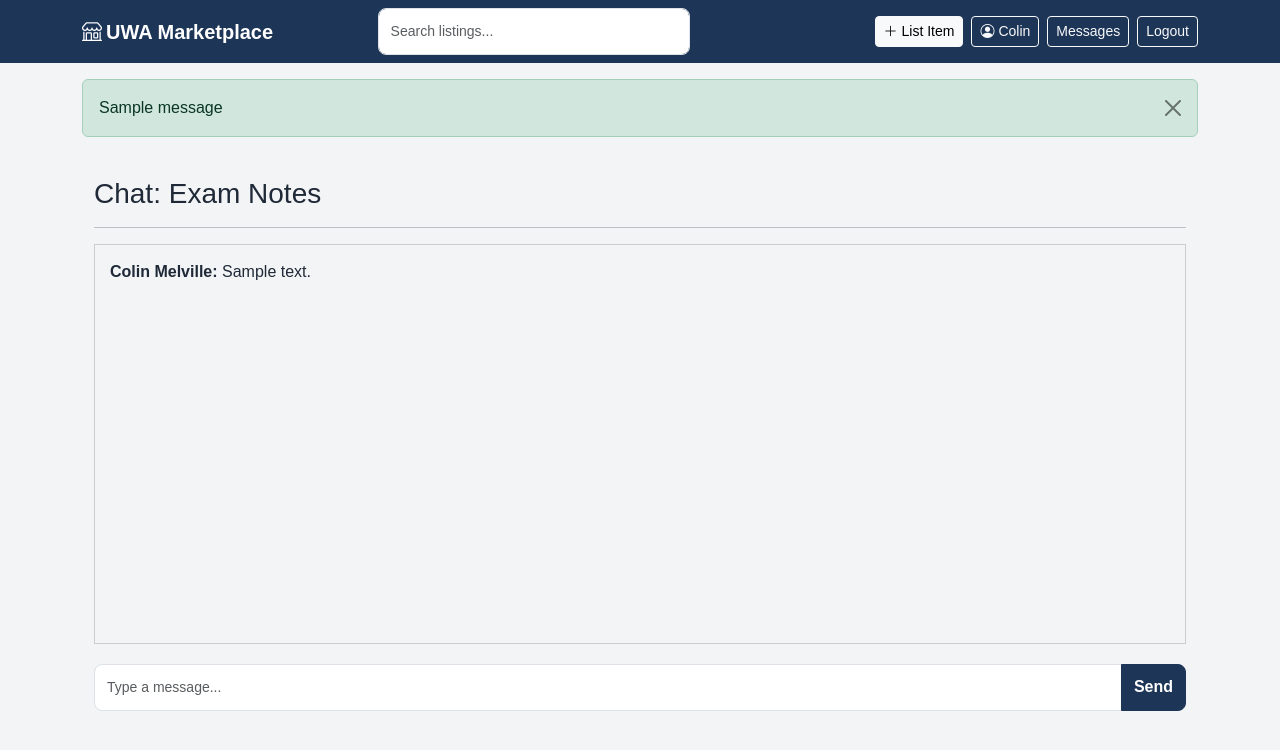
After one commit to joakee/cits3403-project, a Flask app: page /chat/1 in a window 1280 px wide. The commit adds this page. Shown: the top 750 px of the page. Run offline with Flask 3, Linux system fonts and the light colour scheme; a user stored in the database is signed in; tables that the repository leaves empty hold one stand-in row (values such as "Sample post"); one stand-in notice (Sample message) is shown; some libraries are stand-ins or nearby versions.

Commit message:
basic messaging functionality

```diff
--- a/app/__init__.py
+++ b/app/__init__.py
@@ -3,7 +3,9 @@ from flask_sqlalchemy import SQLAlchemy
 from flask_login import LoginManager
 from flask_wtf.csrf import CSRFProtect
 from config import Config
+from flask_socketio import SocketIO
 
+socketio = SocketIO()
 db = SQLAlchemy()
 login_manager = LoginManager()
 login_manager.login_view = 'auth.login'
@@ -22,10 +24,14 @@ def create_app(config_class=Config):
     from app.routes.auth import bp as auth_bp
     from app.routes.profile import bp as profile_bp
     from app.routes.listings import bp as listings_bp
+    from app.routes.chat import bp as chat_bp
 
     app.register_blueprint(auth_bp)
     app.register_blueprint(profile_bp)
     app.register_blueprint(listings_bp)
+    app.register_blueprint(chat_bp)
+
+    socketio.init_app(app)
 
     @app.route('/')
     def index():
--- /dev/null
+++ b/app/routes/chat.py
@@ -0,0 +1,94 @@
+from flask import Blueprint, render_template, redirect, url_for, flash, request
+from flask_login import login_required, current_user
+from app import db, socketio
+from app.models import User, Message, Listing, Conversation
+from app.forms import EditProfileForm
+from flask_socketio import emit, join_room
+from datetime import datetime, timezone
+
+bp = Blueprint('chat', __name__, url_prefix='/chat')
+
+# --- ROUTES ---
+
+@bp.route('/start/<int:listing_id>')
+@login_required
+def start_chat(listing_id):
+    listing = Listing.query.get_or_404(listing_id)
+    if listing.seller_id == current_user.id:
+        return "You cannot buy your own item!", 400
+
+    # Check if conversation already exists
+    conversation = Conversation.query.filter_by(
+        listing_id=listing_id,
+        buyer_id=current_user.id
+    ).first()
+
+    if not conversation:
+        conversation = Conversation(
+            listing_id=listing_id,
+            buyer_id=current_user.id,
+            seller_id=listing.seller_id
+        )
+        db.session.add(conversation)
+        db.session.commit()
+
+    return redirect(url_for('chat.chat_room', conversation_id=conversation.id))
+
+@bp.route('/<int:conversation_id>')
+@login_required
+def chat_room(conversation_id):
+    conversation = Conversation.query.get_or_404(conversation_id)
+    # Security: Ensure current user is part of the chat
+    if current_user.id not in [conversation.buyer_id, conversation.seller_id]:
+        return "Unauthorized", 403
+
+    messages = conversation.messages.order_by(Message.timestamp.asc()).all()
+    return render_template('chat/chat.html', conversation=conversation, messages=messages,User=User)
+
+# --- SOCKET.IO EVENTS ---
+
+@socketio.on('join')
+def on_join(data):
+    room = data['room']
+    join_room(room)
+
+@socketio.on('send_message')
+def handle_message(data):
+    room = data['room']
+    msg_content = data['message']
+
+    # Save to DB
+    new_msg = Message(
+        conversation_id=room,
+        sender_id=current_user.id,
+        content=msg_content
+    )
+    db.session.add(new_msg)
+    db.session.commit()
+
+    # Broadcast to both users in the room
+    emit('receive_message', {
+        'message': msg_content,
+        'sender': current_user.username,
+        'timestamp': datetime.now(timezone.utc).strftime('%H:%M')
+    }, room=room)
+
+    emit('update_inbox', {
+        'conversation_id': room,
+        'message': msg_content,
+        'timestamp': datetime.now(timezone.utc).strftime('%H:%M')
+    }, broadcast=True)
+
+@bp.route('/inbox')
+@login_required
+def inbox():
+    # Fetch conversations where user is buyer OR seller
+    conversations = Conversation.query.filter(
+        (Conversation.buyer_id == current_user.id) |
+        (Conversation.seller_id == current_user.id)
+    ).all()
+
+    # Sort them by the timestamp of the last message (optional but recommended)
+    conversations.sort(key=lambda x: x.messages.order_by(Message.timestamp.desc()).first().timestamp if x.messages.first() else x.created_at, reverse=True)
+
+    return render_template('chat/inbox.html', conversations=conversations,Message=Message,User=User)
--- a/app/templates/base.html
+++ b/app/templates/base.html
@@ -39,6 +39,9 @@
                            class="btn btn-sm btn-outline-light">
                             <i class="bi bi-person-circle me-1"></i>{{ current_user.username.split()[0] }}
                         </a>
+                        <a href="{{ url_for('chat.inbox') }}" class="btn btn-sm btn-outline-light">
+                            Messages <span id="global-unread-dot" style="display:none; color:red;">●</span>
+                        </a>
                         <a href="{{ url_for('auth.logout') }}" class="btn btn-sm btn-outline-light">
                             Logout
                         </a>
--- /dev/null
+++ b/app/templates/chat/chat.html
@@ -0,0 +1,44 @@
+{% extends "base.html" %}
+{% block content %}
+<div class="container">
+    <h3>Chat: {{ conversation.listing.title }}</h3>
+    <hr>
+    <div id="chat-box"
+        style="height: 400px; overflow-y: scroll; border: 1px solid #ccc; padding: 15px; margin-bottom: 20px;">
+        {% for msg in messages %}
+        <p><strong>{{ User.query.get(msg.sender_id).username }}:</strong> {{ msg.content }}</p>
+        {% endfor %}
+    </div>
+
+    <div class="input-group">
+        <input type="text" id="message-input" class="form-control" placeholder="Type a message...">
+        <button id="send-btn" class="btn btn-primary">Send</button>
+    </div>
+</div>
+
+<script src="https://cdnjs.cloudflare.com/ajax/libs/socket.io/4.0.1/socket.io.js"></script>
+<script>
+    const socket = io();
+    const room = "{{ conversation.id }}";
+    socket.emit('join', { room: room });
+
+    document.getElementById('send-btn').onclick = function () {
+        const input = document.getElementById('message-input');
+        if (input.value) {
+            socket.emit('send_message', {
+                room: room,
+                message: input.value
+            });
+            input.value = '';
+        }
+    };
+
+    socket.on('receive_message', function (data) {
+        const chatBox = document.getElementById('chat-box');
+        const msgElement = document.createElement('p');
+        msgElement.innerHTML = `<strong>${data.sender}:</strong> ${data.message}`;
+        chatBox.appendChild(msgElement);
+        chatBox.scrollTop = chatBox.scrollHeight;
+    });
+</script>
+{% endblock %}
--- a/requirements.txt
+++ b/requirements.txt
@@ -4,3 +4,4 @@ Flask-Login>=0.6
 Flask-WTF>=1.2
 Werkzeug>=3.0
 email-validator>=2.0
+Flask-SocketIO>=5.3
```
Also changed, not shown: app/models.py (+17 -0 lines), app/templates/chat/inbox.html (added, +73 -0 lines), app/templates/listings/detail.html (+7 -0 lines), 1 other file.
